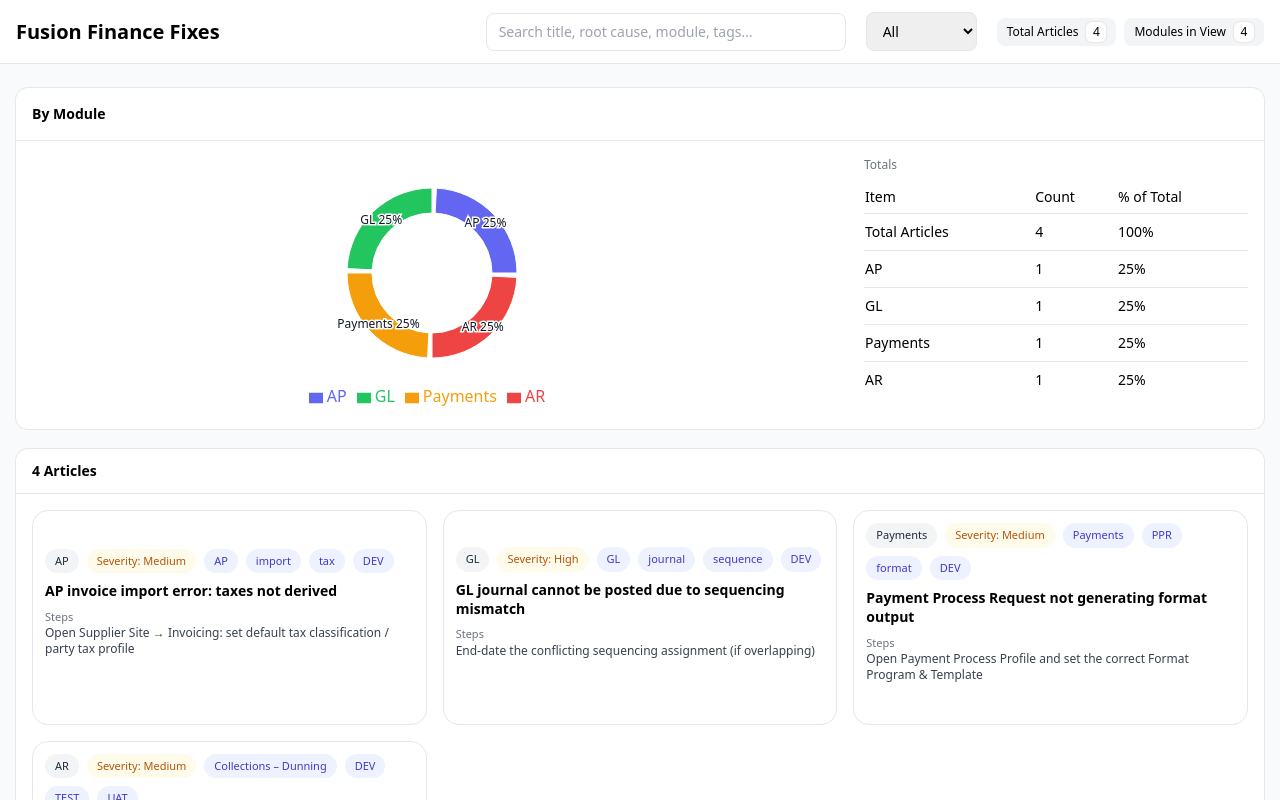
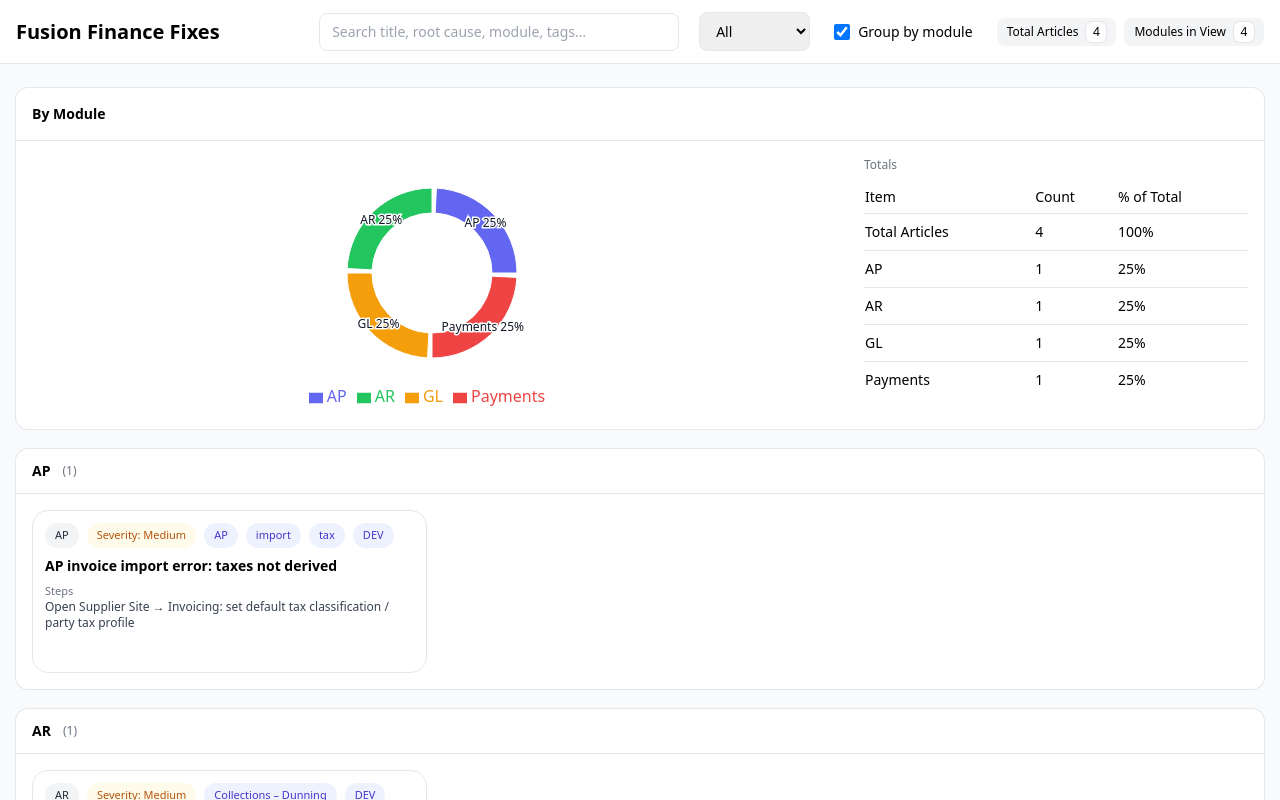
Before and after one commit to Sagarharwani/Fusion-Fix-V2, a React (Vite) app: page / in a window 1280 px wide. Shown: the top 800 px of the page. Built offline with nearby package versions, Linux system fonts and the light colour scheme.

Commit message:
Update App.tsx

```diff
--- a/src/App.tsx
+++ b/src/App.tsx
@@ -62,6 +62,7 @@ export default function App() {
   const [solutions, setSolutions] = useState<Solution[]>([]);
   const [query, setQuery] = useState("");
   const [moduleFilter, setModuleFilter] = useState<string>("All");
+  const [groupByModule, setGroupByModule] = useState<boolean>(true); // NEW
 
   // Load from /public/solutions.json
   useEffect(() => {
@@ -79,7 +80,7 @@ export default function App() {
   // Distinct modules (for filter dropdown)
   const modules = useMemo(() => {
     const set = new Set(solutions.map((s) => s.module).filter(Boolean));
-    return ["All", ...Array.from(set)];
+    return ["All", ...Array.from(set).sort()];
   }, [solutions]);
 
   // Search + filter
@@ -102,13 +103,15 @@ export default function App() {
     for (const s of solutionsInView) {
       map.set(s.module, (map.get(s.module) || 0) + 1);
     }
-    return Array.from(map.entries()).map(([name, count]) => ({ name, count }));
+    return Array.from(map.entries())
+      .map(([name, count]) => ({ name, count }))
+      .sort((a, b) => a.name.localeCompare(b.name));
   }, [solutionsInView]);
 
   const totalArticles = solutionsInView.length;
 
-  // Map to ArticleGrid shape (pass prechecks + links)
-  const articles: Article[] = useMemo(
+  // Map to ArticleGrid shape
+  const flatArticles: Article[] = useMemo(
     () =>
       solutionsInView.map((s) => ({
         id: String(s.id),
@@ -125,6 +128,18 @@ export default function App() {
       })),
     [solutionsInView]
   );
+
+  // Grouped articles by module (respects filter + search)
+  const groupedArticles = useMemo(() => {
+    const map = new Map<string, Article[]>();
+    for (const a of flatArticles) {
+      if (!map.has(a.module)) map.set(a.module, []);
+      map.get(a.module)!.push(a);
+    }
+    return Array.from(map.entries())
+      .sort((a, b) => a[0].localeCompare(b[0])) // alphabetical module order
+      .map(([module, items]) => ({ module, items }));
+  }, [flatArticles]);
 
   // Colors for donut
   const COLORS = ["#6366F1", "#22C55E", "#F59E0B", "#EF4444", "#06B6D4"];
@@ -160,8 +175,19 @@ export default function App() {
             ))}
           </select>
 
+          {/* Group toggle */}
+          <label className="ml-3 inline-flex items-center gap-2 text-sm select-none cursor-pointer">
+            <input
+              type="checkbox"
+              className="h-4 w-4"
+              checked={groupByModule}
+              onChange={(e) => setGroupByModule(e.target.checked)}
+            />
+            Group by module
+          </label>
+
           {/* Chips */}
-          <div className="ml-2 flex items-center gap-2">
+          <div className="ml-3 flex items-center gap-2">
             <span className="inline-flex items-center rounded-lg bg-gray-100 px-2.5 py-1 text-xs">
               Total Articles
               <span className="ml-2 inline-flex h-5 min-w-5 items-center justify-center rounded-md bg-white px-1 ring-1 ring-gray-200">
@@ -178,8 +204,9 @@ export default function App() {
         </div>
       </header>
 
-      {/* Stats on top, Articles below (same as your current layout) */}
+      {/* Stats on top, Articles below */}
       <main className="mx-auto max-w-7xl px-4 py-6 space-y-5">
+        {/* Stats card */}
         <section className="rounded-xl bg-white ring-1 ring-gray-200">
           <div className="p-4 border-b">
             <h2 className="text-sm font-semibold">By Module</h2>
@@ -239,14 +266,38 @@ export default function App() {
           </div>
         </section>
 
+        {/* Articles below the stats */}
+        {groupByModule ? (
+          // GROUPED BY MODULE
+          <div className="space-y-5">
+            {groupedArticles.map(({ module, items }) => (
+              <section key={module} className="rounded-xl bg-white ring-1 ring-gray-200">
+                <div className="px-4 py-3 border-b flex items-center gap-3">
+                  <h2 className="text-sm font-semibold">{module}</h2>
+                  <span className="text-xs text-gray-500">({items.length})</span>
+                </div>
+                <div className="p-4">
+                  <ArticleGrid articles={items} />
+                </div>
+              </section>
+            ))}
+            {groupedArticles.length === 0 && (
+              <div className="rounded-xl bg-white ring-1 ring-gray-200 p-6 text-sm text-gray-500">
+                No articles found.
+              </div>
+            )}
+          </div>
+        ) : (
+          // FLAT LIST (like before)
           <section className="rounded-xl bg-white ring-1 ring-gray-200">
             <div className="px-4 py-3 border-b">
               <h2 className="text-sm font-semibold">{totalArticles} Articles</h2>
             </div>
             <div className="p-4">
-            <ArticleGrid articles={articles} />
+              <ArticleGrid articles={flatArticles} />
             </div>
           </section>
+        )}
       </main>
     </div>
   );
```
Lines whose indentation alone changed are shown as unchanged.
